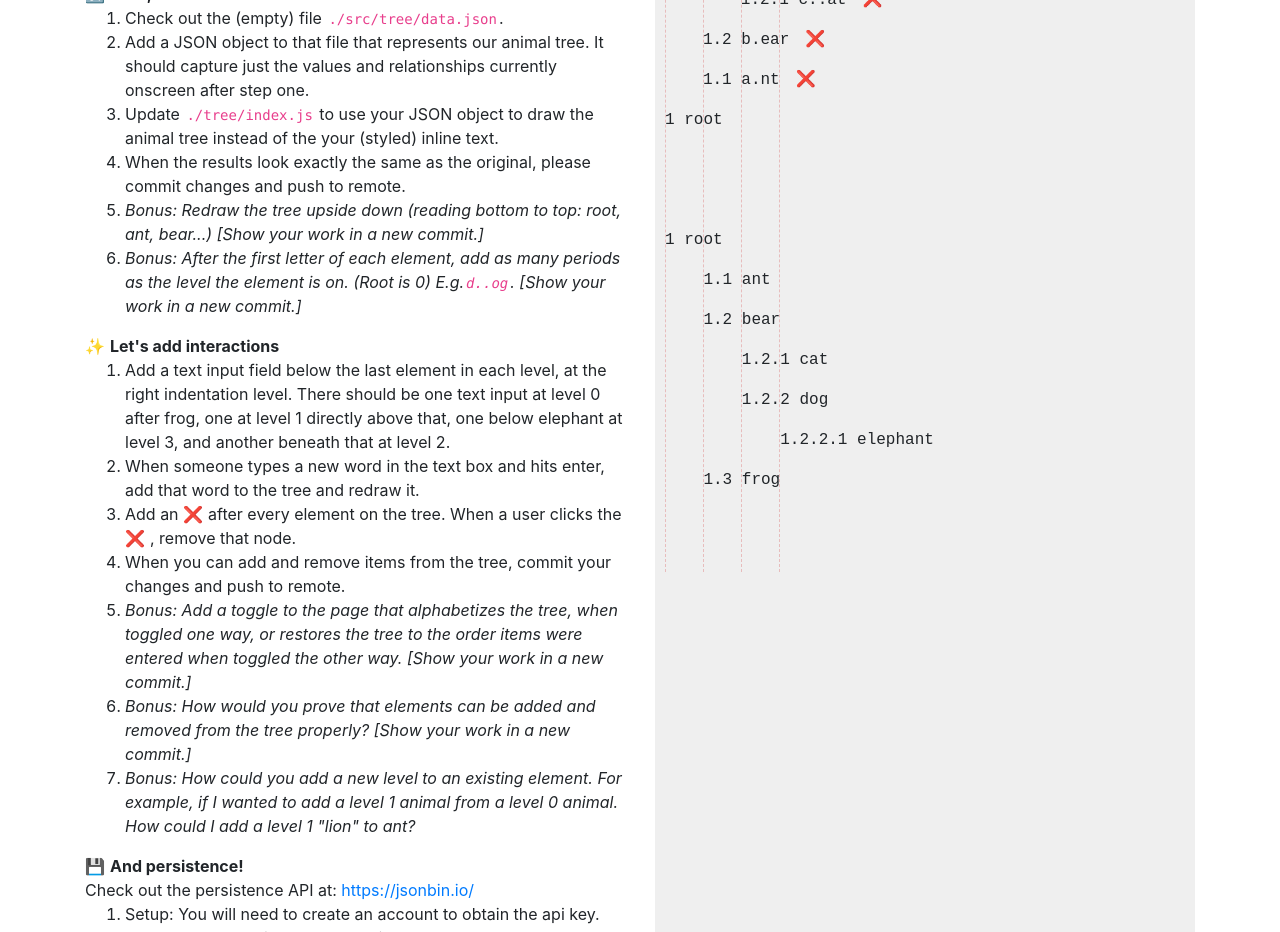
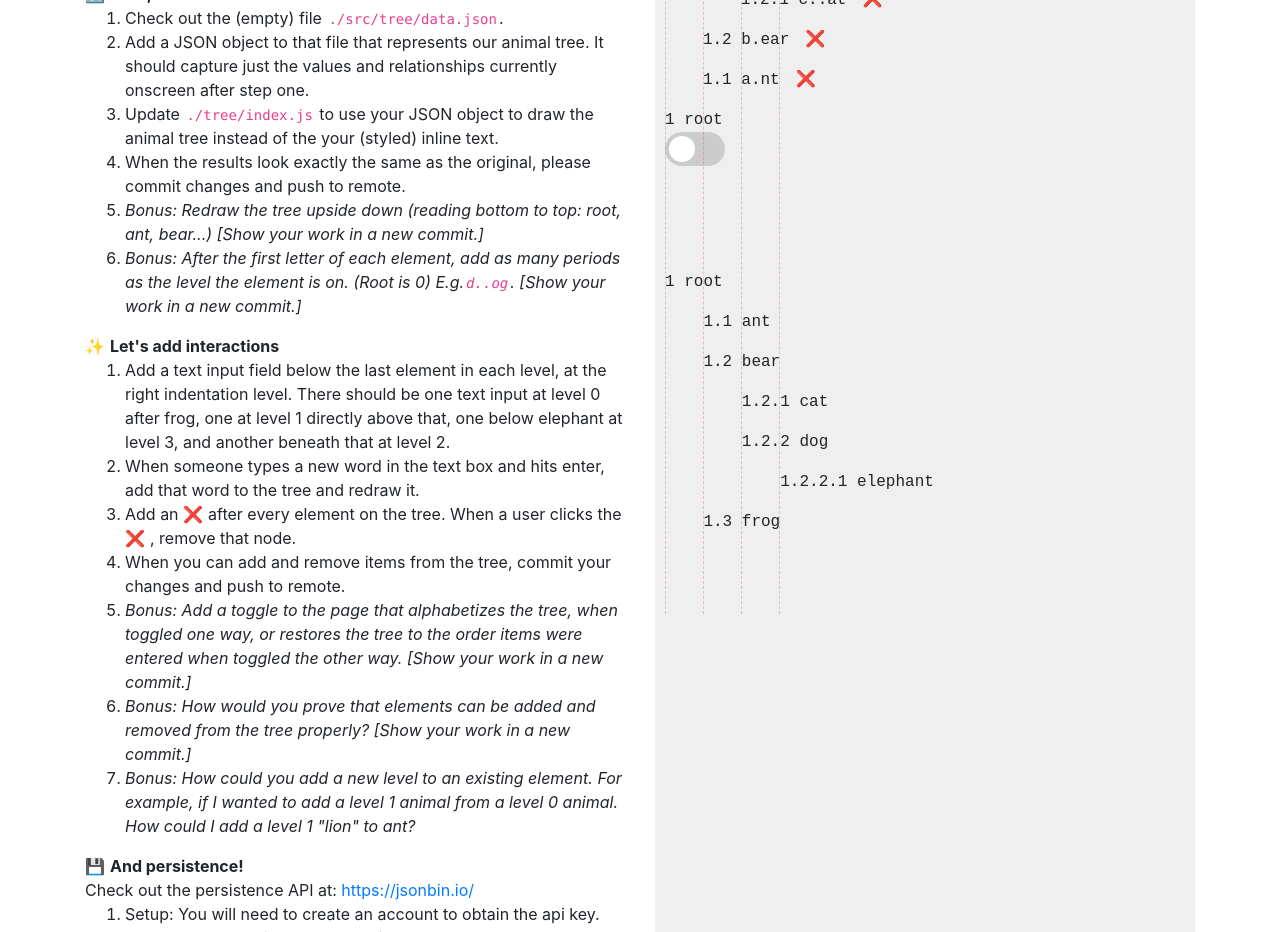
Before and after one commit to jsvanilla/web-take-home, a React (Create React App) app in the folder trees/: page / in a window 1280 px wide. Shown: the part 860-1792 px from the top of the page. Built offline with nearby package versions, Linux system fonts and the light colour scheme.

Commit message:
[FEATURE] LETS bonus1

```diff
--- /dev/null
+++ b/trees/src/components/toggle.css
@@ -0,0 +1,58 @@
+.switch {
+  position: relative;
+  display: inline-block;
+  width: 60px;
+  height: 34px;
+}
+
+.switch input {
+  opacity: 0;
+  width: 0;
+  height: 0;
+}
+
+.slider {
+  position: absolute;
+  cursor: pointer;
+  top: 0;
+  left: 0;
+  right: 0;
+  bottom: 0;
+  background-color: #ccc;
+  -webkit-transition: .4s;
+  transition: .4s;
+}
+
+.slider:before {
+  position: absolute;
+  content: "";
+  height: 26px;
+  width: 26px;
+  left: 4px;
+  bottom: 4px;
+  background-color: white;
+  -webkit-transition: .4s;
+  transition: .4s;
+}
+
+input:checked + .slider {
+  background-color: #2196F3;
+}
+
+input:focus + .slider {
+  box-shadow: 0 0 1px #2196F3;
+}
+
+input:checked + .slider:before {
+  -webkit-transform: translateX(26px);
+  -ms-transform: translateX(26px);
+  transform: translateX(26px);
+}
+
+.slider.round {
+  border-radius: 34px;
+}
+
+.slider.round:before {
+  border-radius: 50%;
+}
--- /dev/null
+++ b/trees/src/components/toggle.js
@@ -0,0 +1,11 @@
+import React from "react"
+import "./toggle.css"
+
+export default function Toggle() {
+  return (
+    <label className="switch">
+      <input type="checkbox"/>
+      <span className="slider round"></span>
+    </label>
+  )
+}
--- a/trees/src/tree/TreeNode.js
+++ b/trees/src/tree/TreeNode.js
@@ -1,10 +1,14 @@
-import React, {useContext, useEffect} from "react";
+import React, {useContext, useEffect, useState} from "react";
 import "./index.css";
 import { GlobalStateContext } from '../services/GlobalState';
+import Toggle from "../components/toggle";
+
+const letters = "abcdefghijklmnopqrstuvwxyz"
 
 const TreeNode = ({ node, children, numberNameprop, isLastChildren }) => {
   const [state, dispatch] = useContext(GlobalStateContext);
-  let numberName = numberNameprop ? numberNameprop : '1'
+  const [toggle, setToggle] = useState(false)
+  let numberName = numberNameprop ? numberNameprop : !toggle ? '1' : letters['0']
   let nodeRender = `${node.substring(0,1)}${numberName.replace(/\d/g,'')}${node.substring(1,node.length)}`
   const inputName =  `name${numberNameprop}`
 
@@ -45,18 +49,25 @@
     })
   }
 
-  useEffect(() => {
-    return () => state
-  }, [state])
+  const handleToggle = (event) => {
+    setTimeout(()=>{
+      setToggle(!toggle)
+      event.stopPropagation();
+    },600)
+
+  }
+
+
 
   return (
     <div className="node">
+      {!numberNameprop && (<div onClick={handleToggle}><Toggle/></div>)}
       <div className="nodeText">{`${numberName}  ${nodeRender}`} {numberNameprop && (<div onClick={deleteNode} className="delete"> ❌</div>)} </div>
       {isLastChildren && <input type="text" name={`name${numberName}1`} style={{width:"8rem"}} onKeyPress={registerInData}/>}
       {isLastChildren && <input type="text" name={`name${numberName}2`} style={{width:"8rem", marginLeft:"3rem"}} onKeyPress={registerInNestedData}/>}
       {children &&
         children.map((node, index) => {
-          node.numberNameprop = `${numberName}.${index+1}`
+          node.numberNameprop = `${numberName}.${!toggle ? index+1 : letters[index]}`
           node.isLastChildren = index === children.length-1
           return(
             <div key={`${node.node}${node.numberNameprop}`} className="ident">
```
